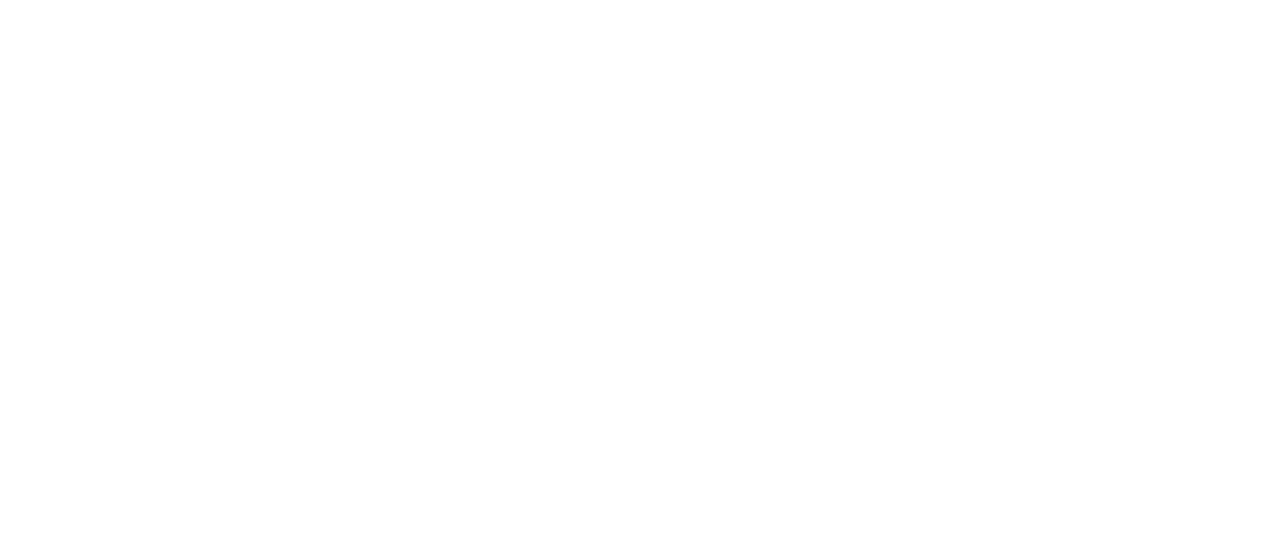
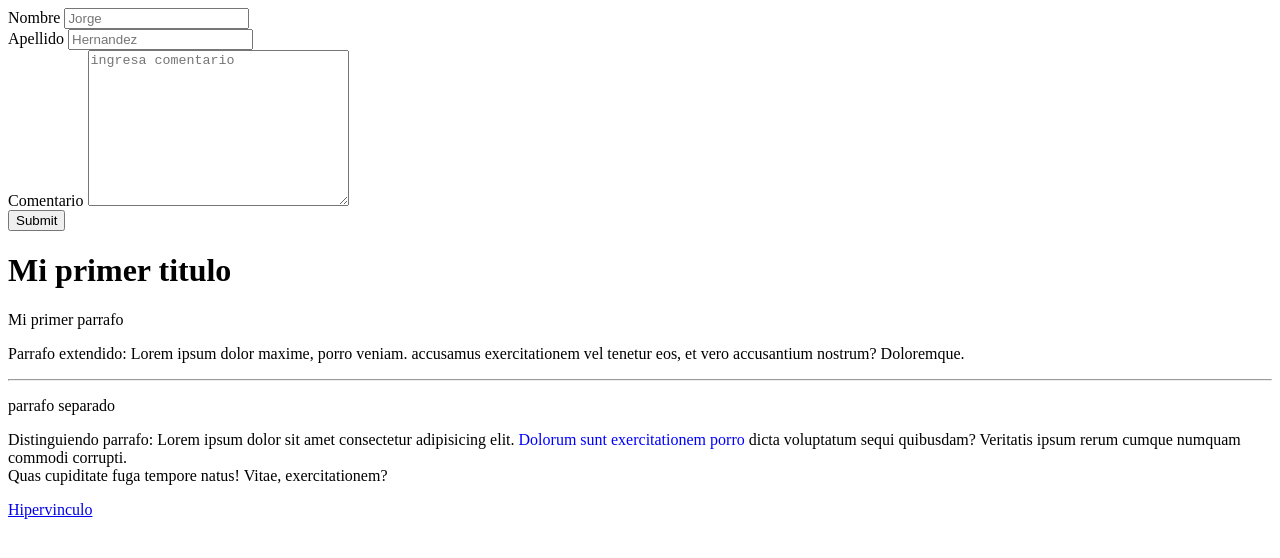
Before and after one commit to JorgeHernandez18/Curso-de-html, a plain HTML site: page index.html in a window 1280 px wide. Drawn offline with Linux system fonts and the light colour scheme.

Commit message:
Se realizo un form de prueba

```diff
--- a/index.html
+++ b/index.html
@@ -5,6 +5,37 @@
     <title>Practica de HTML</title>
 </head>
 <body>
+        <form action="/formulario" method="GET">
+            <label for="Nombre">Nombre</label>
+            <input type="text" id="Nombre" name="Nombre" placeholder="Jorge">
+            <br>
+            <label for="Apellido">Apellido</label>
+            <input type="text" id="Apellido" name="Apellido" placeholder="Hernandez">
+            <br>
+            <label for="comentario">Comentario</label>
+            <textarea name="comentario" id="comentario" placeholder="ingresa comentario" cols="30" rows="10"></textarea>
+            <br>
+            <input type="submit" >
+
+        </form>
+        <h1>Mi primer titulo</h1>
+        <p>Mi primer parrafo</p>
+        <p>Parrafo extendido: Lorem ipsum dolor maxime, porro
+            veniam. accusamus exercitationem vel
+            tenetur eos, et vero accusantium nostrum? Doloremque.</p>
+        <hr>
+        <p>parrafo separado</p>
+
+        <p>Distinguiendo parrafo: Lorem ipsum dolor sit amet consectetur
+            adipisicing elit. <span style="color: blue;"> Dolorum sunt exercitationem porro </span>
+              dicta voluptatum sequi quibusdam? Veritatis ipsum rerum
+               cumque numquam commodi
+             corrupti. <br> Quas cupiditate fuga tempore natus! Vitae,
+              exercitationem?</p>
+         <a href="https://www.google.com" target="_blank">Hipervinculo</a>
+        <!--Comentario generado para documentar el codigo-->
+        <img src="" alt="">
+
 
 </body>
 </html>
```
